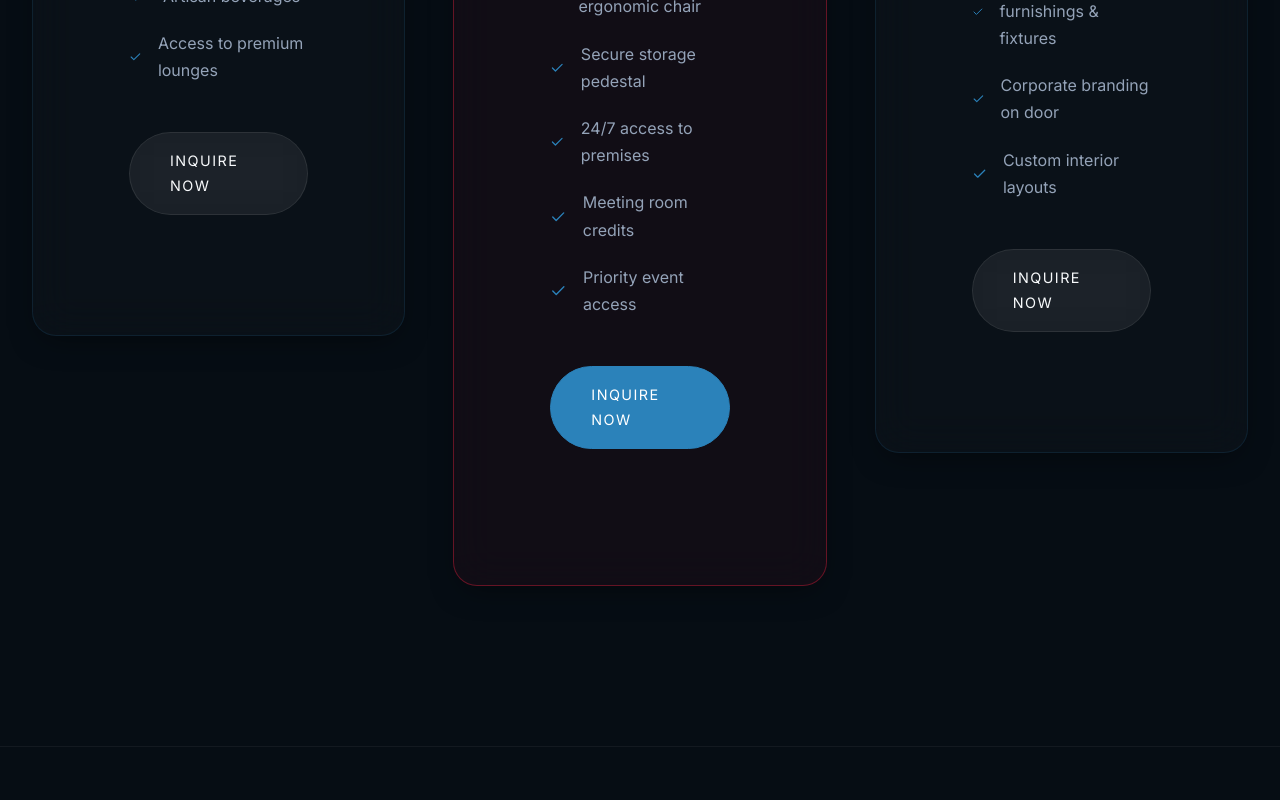
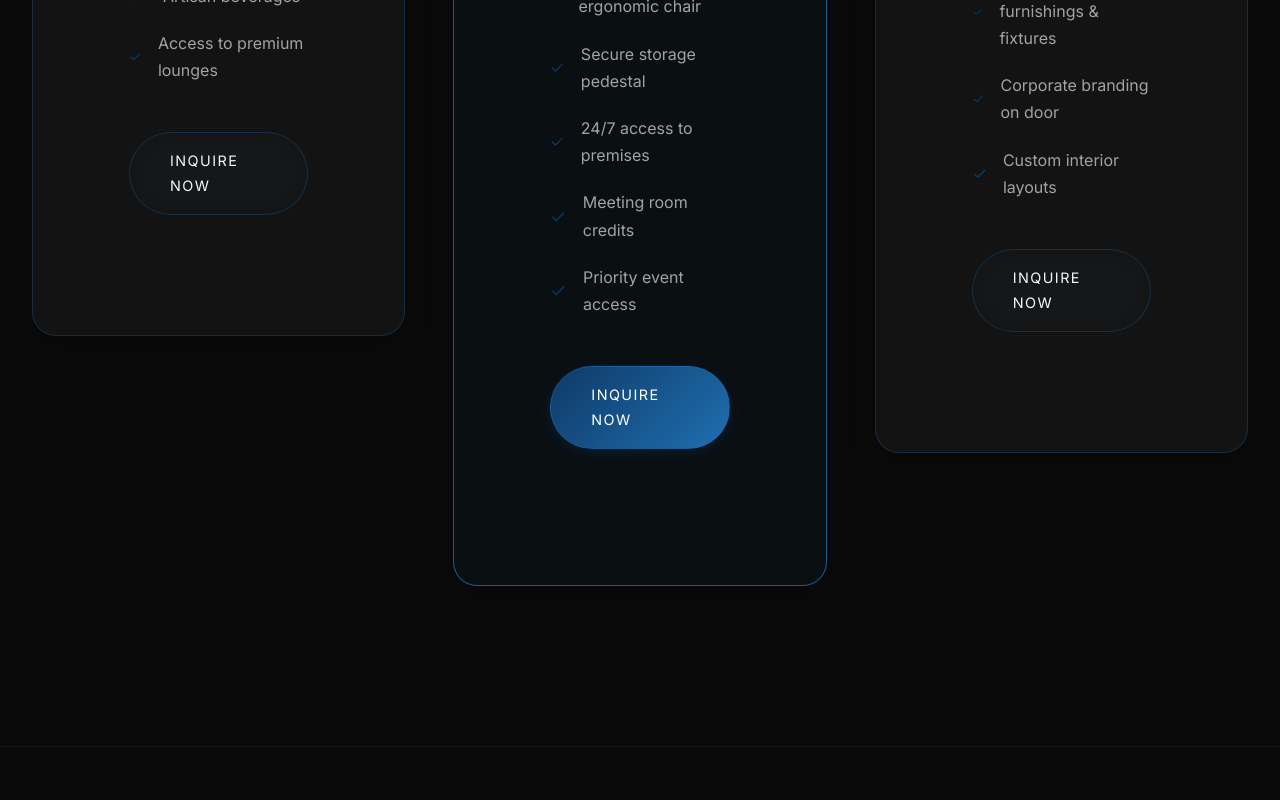
Before and after one commit to monikraj23/Narkoodu, a React (Vite) app: page /plans in a window 1280 px wide. Shown: the part 1080-1880 px from the top of the page. Built offline with nearby package versions, Linux system fonts and the light colour scheme.

Commit message:
Refactored color system to match SERAMINDS guidelines (Corporate Blue, Deep Charcoal, Red highlights)

```diff
--- a/src/components/PremiumCard.jsx
+++ b/src/components/PremiumCard.jsx
@@ -55,7 +55,7 @@ export const PremiumCard = ({ children, className = '', style = {}, featured = f
         className="spotlight"
         style={{
           opacity,
-          background: `radial-gradient(600px circle at ${position.x}px ${position.y}px, rgba(43, 130, 186, 0.15), transparent 40%)`
+          background: `radial-gradient(600px circle at ${position.x}px ${position.y}px, rgba(31, 111, 178, 0.15), transparent 40%)`
         }}
       />
       <div className="card-content">
--- a/src/components/PremiumGallery.jsx
+++ b/src/components/PremiumGallery.jsx
@@ -30,7 +30,7 @@ const PremiumGallery = () => {
     <div style={{ position: 'relative', width: '100%', height: '600px', display: 'flex', alignItems: 'center', justifyContent: 'center' }}>
 
       {/* Decorative Background Frame */}
-      <div style={{ position: 'absolute', top: '5%', right: '5%', width: '80%', height: '90%', border: '1px solid rgba(43,130,186,0.3)', borderRadius: '24px', zIndex: 0 }} />
+      <div style={{ position: 'absolute', top: '5%', right: '5%', width: '80%', height: '90%', border: '1px solid rgba(31, 111, 178, 0.3)', borderRadius: '24px', zIndex: 0 }} />
 
       {/* Main Image Container */}
       <div style={{ position: 'absolute', top: 0, left: 0, width: '85%', height: '90%', borderRadius: '24px', overflow: 'hidden', boxShadow: '0 30px 60px rgba(0,0,0,0.8)', zIndex: 1 }}>
@@ -84,7 +84,7 @@ const PremiumGallery = () => {
       </div>
 
       {/* Manual Navigation Controls */}
-      <div style={{ position: 'absolute', bottom: '-1rem', right: '45%', zIndex: 3, display: 'flex', gap: '1rem', background: 'rgba(255,255,255,0.05)', padding: '0.5rem', borderRadius: '50px', backdropFilter: 'blur(16px)', border: '1px solid rgba(43,130,186,0.2)' }}>
+      <div style={{ position: 'absolute', bottom: '-1rem', right: '45%', zIndex: 3, display: 'flex', gap: '1rem', background: 'rgba(255,255,255,0.05)', padding: '0.5rem', borderRadius: '50px', backdropFilter: 'blur(16px)', border: '1px solid rgba(31, 111, 178, 0.2)' }}>
         <button
           onClick={prevImage}
           style={{ width: '45px', height: '45px', borderRadius: '50%', display: 'flex', alignItems: 'center', justifyContent: 'center', border: '1px solid transparent', color: '#fff', cursor: 'pointer', transition: 'all 0.3s ease', background: 'transparent' }}
--- a/src/index.css
+++ b/src/index.css
@@ -1,13 +1,13 @@
 @import url('https://fonts.googleapis.com/css2?family=Outfit:wght@300;400;500;600&family=Inter:wght@300;400;500;600&display=swap');
 
 :root {
-  --bg-color: #060D14; /* Deep luxury navy */
-  --surface-color: #0E1A27; /* Frosted navy surface */
-  --accent-color: #2B82BA; /* Seraminds Primary Blue */
-  --accent-hover: #1A608F; /* Darker blue for hover */
-  --secondary-accent: #E5203D; /* Seraminds Red */
-  --text-color: #F8FAFC;
-  --text-light: #94A3B8;
+  --bg-color: #0A0A0A; /* Deep Charcoal Black */
+  --surface-color: #121417; /* Dark Graphite */
+  --accent-color: #0E3A66; /* Corporate Blue */
+  --accent-hover: #1F6FB2; /* Royal Blue */
+  --highlight-accent: #E53950; /* Premium Crimson Red */
+  --text-color: #F5F7FA; /* Soft Silver White */
+  --text-light: #A3A3A3;
 
   --glass-bg: rgba(255, 255, 255, 0.06);
   --glass-border: rgba(255, 255, 255, 0.08);
@@ -118,55 +118,59 @@ p { margin-bottom: 1.5rem; color: var(--text-light); font-weight: 300; font-size
 }
 
 .btn-primary {
-  background-color: var(--accent-color);
+  background: linear-gradient(135deg, var(--accent-color), var(--accent-hover));
   color: #ffffff;
-  border: 1px solid var(--accent-color);
+  border: 1px solid rgba(31, 111, 178, 0.4);
+  box-shadow: 0 4px 15px rgba(14, 58, 102, 0.3);
 }
 
 .btn-primary:hover {
-  background-color: transparent;
-  color: var(--accent-color);
-  box-shadow: 0 10px 30px rgba(43, 130, 186, 0.2);
+  background: linear-gradient(135deg, var(--accent-hover), var(--accent-color));
+  box-shadow: 0 10px 30px rgba(31, 111, 178, 0.3);
+  color: #ffffff;
 }
 
 .btn-outline {
-  background: var(--glass-bg);
-  backdrop-filter: var(--glass-blur);
-  border: 1px solid var(--glass-border);
+  background: rgba(18, 20, 23, 0.5);
+  backdrop-filter: blur(18px);
+  border: 1px solid rgba(31, 111, 178, 0.3);
   color: var(--text-color);
 }
 
 .btn-outline:hover {
-  background: rgba(255, 255, 255, 0.1);
-  border-color: rgba(255, 255, 255, 0.3);
-  box-shadow: 0 10px 30px rgba(255, 255, 255, 0.05);
+  background: rgba(31, 111, 178, 0.1);
+  border-color: var(--accent-hover);
+  color: var(--text-color);
+  box-shadow: 0 10px 30px rgba(31, 111, 178, 0.15);
 }
 
 /* Premium Cards */
 .premium-card {
   position: relative;
-  background: rgba(255, 255, 255, 0.02);
-  backdrop-filter: blur(20px);
-  -webkit-backdrop-filter: blur(20px);
-  border: 1px solid rgba(43, 130, 186, 0.15);
+  background: rgba(255, 255, 255, 0.04);
+  backdrop-filter: blur(18px);
+  -webkit-backdrop-filter: blur(18px);
+  border: 1px solid rgba(31, 111, 178, 0.3); /* Thin blue border */
   border-radius: 24px;
   overflow: hidden;
   box-shadow: 0 10px 30px -10px rgba(0, 0, 0, 0.5);
-  transition: border-color 0.5s ease, box-shadow 0.5s ease;
+  transition: all 0.5s ease;
 }
 
 .premium-card:hover {
-  border-color: rgba(43, 130, 186, 0.4);
-  box-shadow: 0 20px 40px rgba(0, 0, 0, 0.8), 0 0 40px rgba(43, 130, 186, 0.15);
+  border-color: rgba(31, 111, 178, 0.6);
+  transform: translateY(-8px);
+  box-shadow: 0 20px 40px rgba(0, 0, 0, 0.8), 0 0 40px rgba(229, 57, 80, 0.15); /* Subtle red glow */
 }
 
 .premium-card.featured {
-  border-color: rgba(229, 32, 61, 0.4); /* Seraminds Red for featured */
-  background: rgba(229, 32, 61, 0.05);
+  border-color: rgba(31, 111, 178, 0.8);
+  background: rgba(31, 111, 178, 0.05);
 }
 
 .premium-card.featured:hover {
-  border-color: var(--accent-color);
+  border-color: var(--highlight-accent); /* Red highlight on featured */
+  box-shadow: 0 20px 40px rgba(0, 0, 0, 0.8), 0 0 40px rgba(229, 57, 80, 0.25);
 }
 
 .premium-card .spotlight {
@@ -283,7 +287,7 @@ input:focus, select:focus, textarea:focus {
   left: 0;
   width: 0;
   height: 2px;
-  background: var(--accent-color);
+  background: linear-gradient(90deg, var(--accent-hover), var(--highlight-accent));
   transition: width 0.3s ease;
 }
 
```
